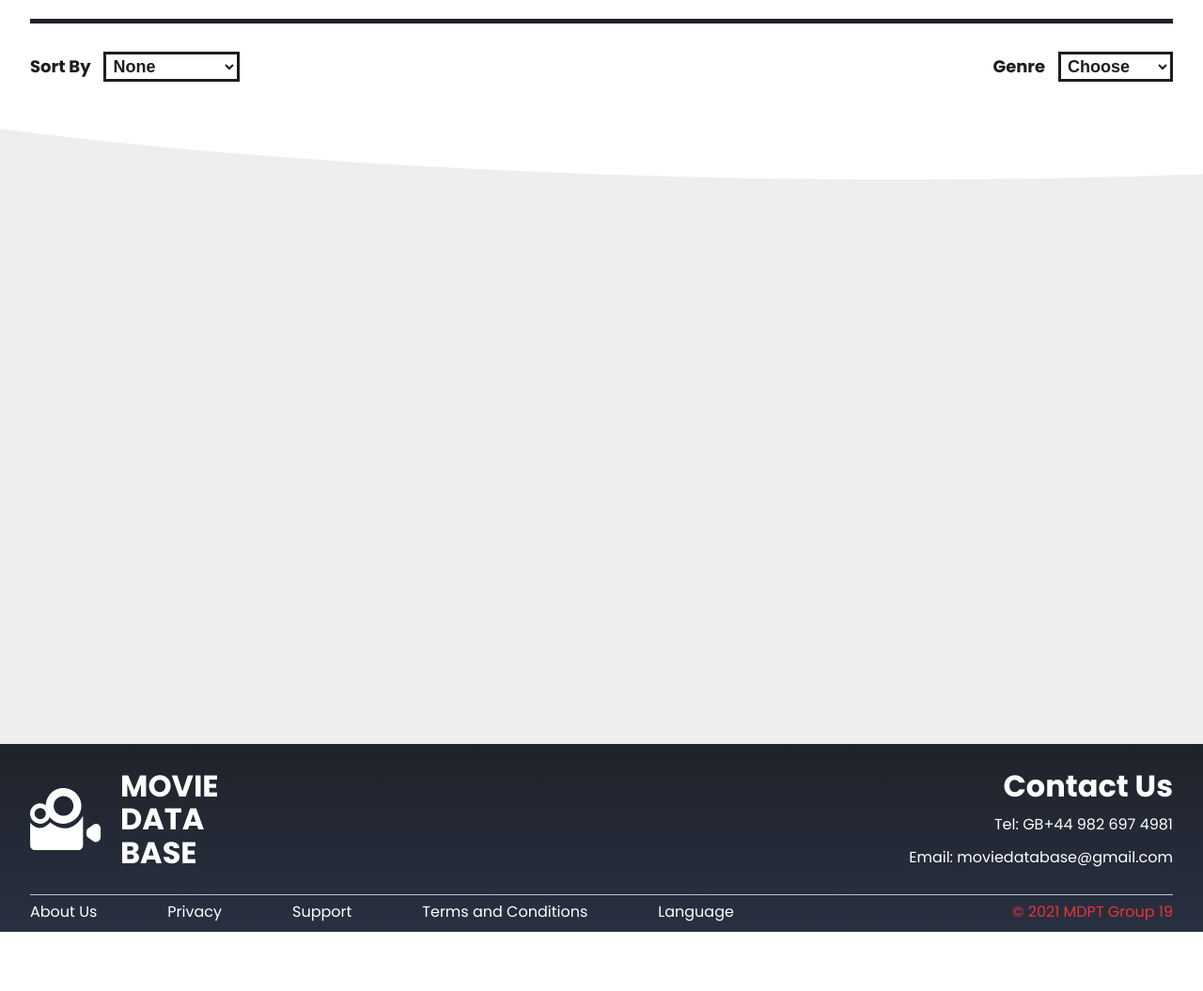
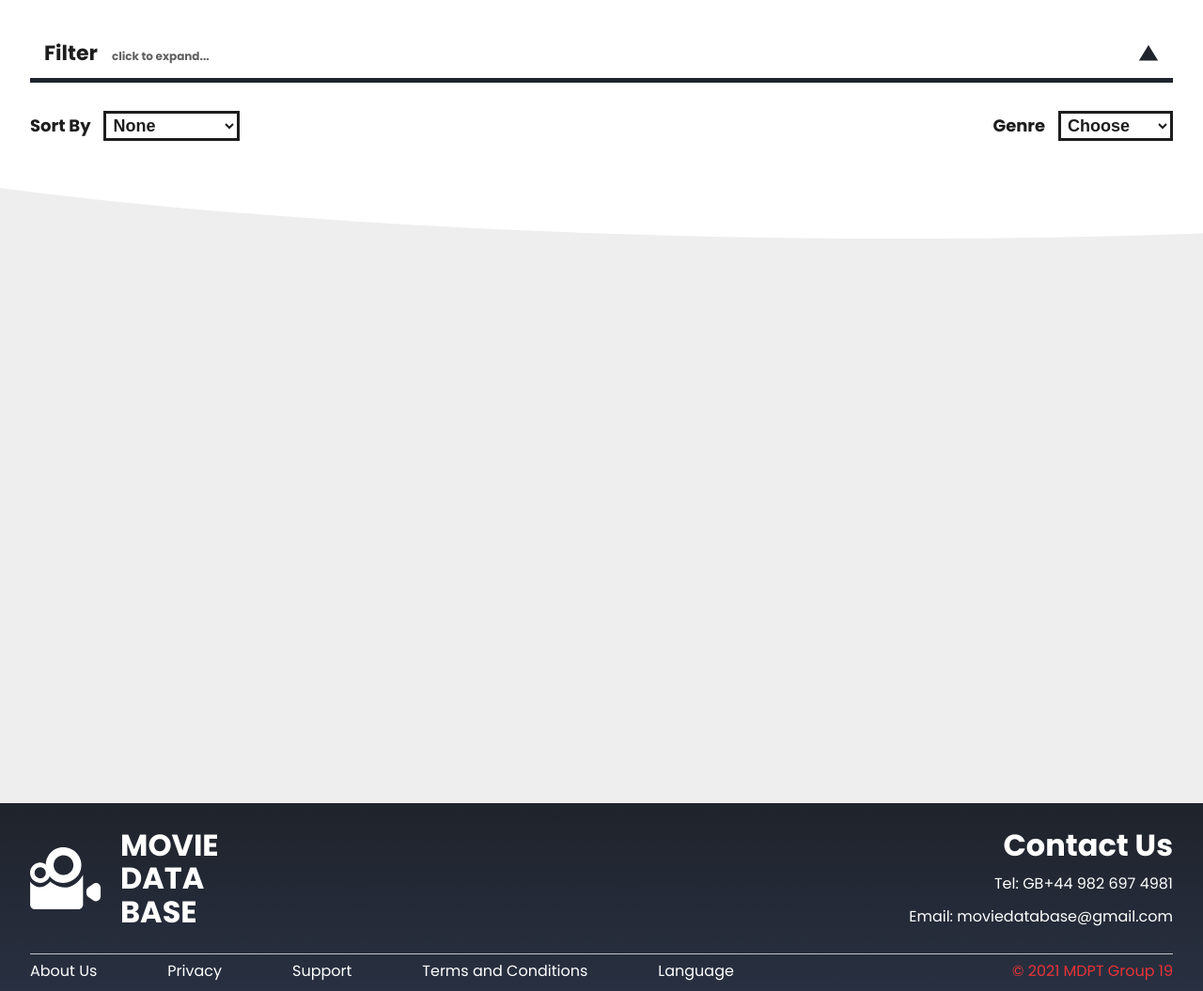
Before and after one commit to EtienneCClarke/Movie-Database-Presentation-Tool, a CodeIgniter app: page /database/index.php/browse/filter_movies in a window 1280 px wide. Shown: the part 100-1155 px from the top of the page at 94% size. Run offline with CodeIgniter, Linux system fonts and the light colour scheme; data comes from the database, SQL or seed files in the repository; data that the repository does not hold is empty; some libraries are stand-ins or nearby versions.

Commit message:
added filters section ready for multi-thumb slider implementation

```diff
--- a/application/views/browse_view.php
+++ b/application/views/browse_view.php
@@ -11,7 +11,28 @@
         <!------- Navigation ------->
         <?php include('navigation.php'); ?>
 
+
         <!------- Filters ------->
+        <section id="filters">
+
+            <div id="filters-toggle" onclick="toggleFilters()">
+                <p>Filter<span>click to expand...</span></p>
+                <span class="push">
+                    <svg width="22" height="17" viewBox="0 0 27 21" fill="none" xmlns="http://www.w3.org/2000/svg">
+                        <path d="M13.5 0L26.0574 20.25L0.942632 20.25L13.5 0Z" fill="#1F232B"/>
+                    </svg>
+                </span>
+            </div>
+
+            <div id="filters-container">
+
+                <p>hi</p>
+
+            </div>
+
+        </section>
+
+        <!------- Sorting & Genre ------->
         <section id="sorts">
             <div>
                 <label for="sort">Sort By</label>
--- a/public/files/css/browse.css
+++ b/public/files/css/browse.css
@@ -9,6 +9,53 @@
     padding-bottom: 100px;
 }
 
+#filters {
+    width: 95%;
+    margin-left: auto;
+    margin-right: auto;
+    margin-top: 30px;
+}
+
+#filters-toggle {
+    width: 100%;
+    display: flex;
+    align-items: center;
+    color: #1D1D1D;
+    font-size: 22;
+    font-weight: bold;
+    padding-bottom: 10px;
+    padding-top: 10px;
+    transition: 0.2s;
+    border-radius: 10px 10px 0 0;
+}
+
+#filters-toggle:hover {
+    background: #F4F4F4;
+    cursor: pointer;
+}
+
+#filters-toggle p {
+    margin: 0;
+    padding: 0;
+}
+
+#filters-toggle span, #filters-toggle p {
+    padding-left: 15px;
+    padding-right: 15px;
+}
+
+#filters-toggle span {
+    font-size: 12;
+    color: #616161;
+}
+
+#filters-container {
+    box-sizing: border-box;
+    overflow: hidden;
+    height: 0px;
+    transition: 0.5s;
+}
+
 #sorts {
     display: flex;
     flex-direction: row;
@@ -16,12 +63,15 @@
     margin-left: auto;
     margin-right: auto;
     margin-bottom: 50px;
-    margin-top: 20px;
     padding-top: 30px;
     font-size: 18;
     color: #1d1d1d;
     font-weight: bold;
     border-top: 5px solid #1F232B;
+}
+
+.closed {
+    height: 0 !important;
 }
 
 .card {
--- a/public/files/js/sort.js
+++ b/public/files/js/sort.js
@@ -1,3 +1,17 @@
+function toggleFilters() {
+
+    var filtersContainer = document.getElementById('filters-container');
+
+    if(filtersContainer.clientHeight == 0) {
+        filtersContainer.style.height = "500px";
+        filtersContainer.style.borderTop = "5px solid #1F232B";
+    } else {
+        filtersContainer.style.height = "0px";
+        filtersContainer.style.borderTop = "0px solid #1F232B";
+    }
+
+}
+
 function sort(type) {
 
     switch(type) {
```
